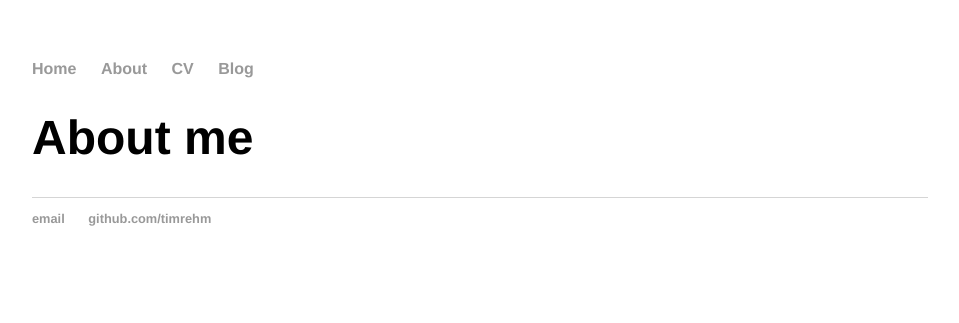
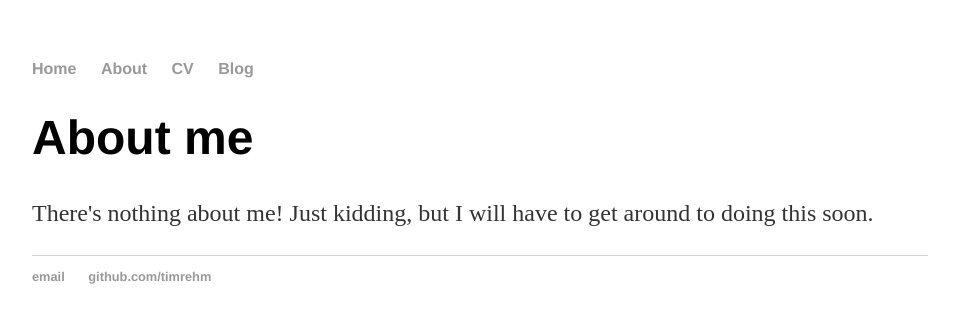
Before and after one commit to timrehm/timrehm.github.io, a Jekyll site: the page built from about/index.html, in a window 1280 px wide. Shown: the top 323 px of the page, without its empty margins (160-1119 px from the left). Built offline with Jekyll 4.4.1, drawn with Linux system fonts in a browser that asks for light colours.

Commit message:
Update index.html

```diff
--- a/about/index.html
+++ b/about/index.html
@@ -3,3 +3,4 @@ layout: default
 title: About me
 ---
 	<h1>{{ page.title }}</h1>
+	<p>There's nothing about me! Just kidding, but I will have to get around to doing this soon.
```
